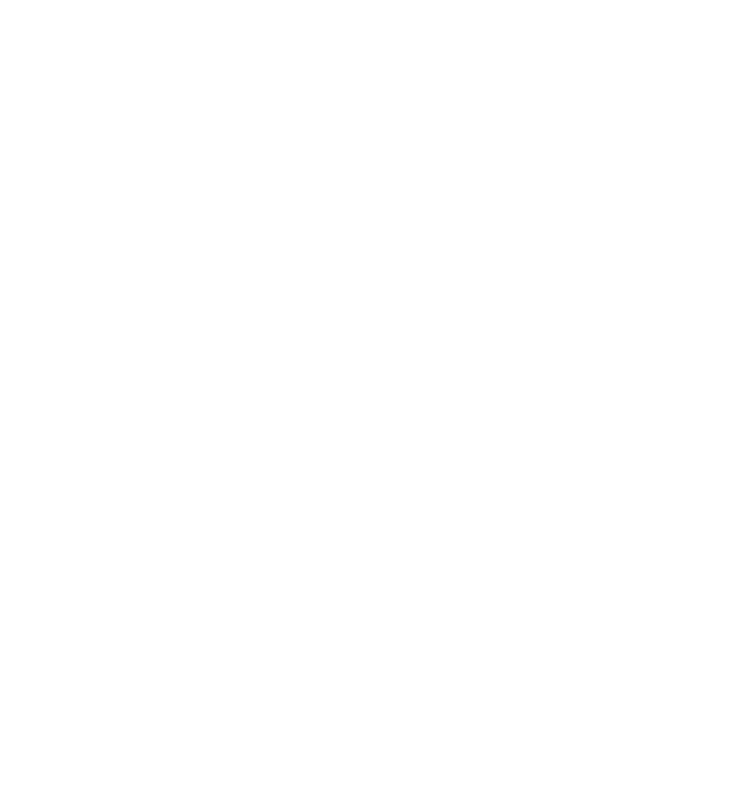
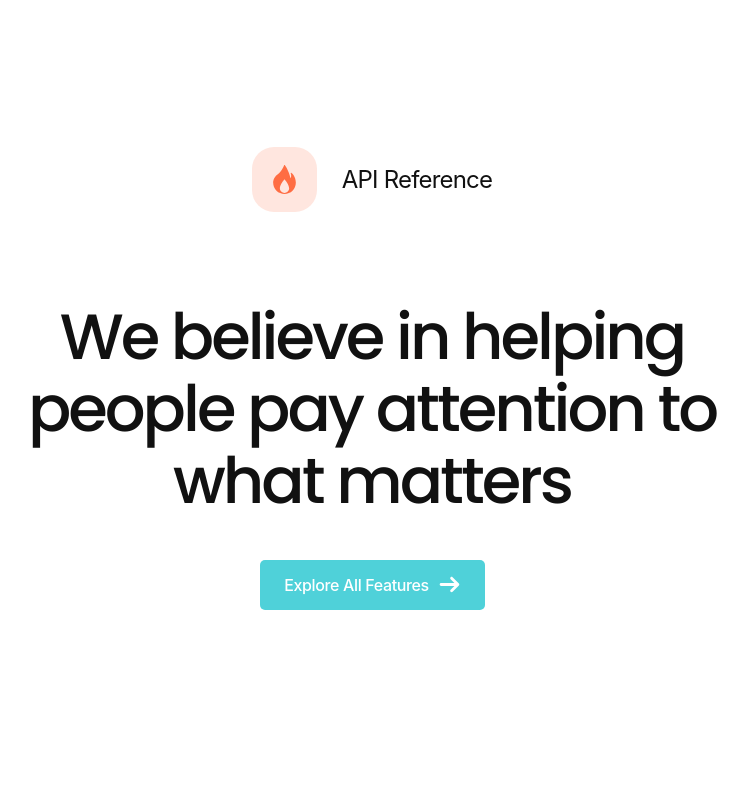
Before and after one commit to JorgeRochaA/singleton, a Vue app: page / in a window 1280 px wide. Shown: the part 2780-3580 px from the top of the page, without its empty margins (268-1016 px from the left). Before the commit the page ends 2902 px from the top, so only its background shows below. Built offline with nearby package versions, Linux system fonts and the light colour scheme.

Commit message:
add features part 2

```diff
--- a/src/components/Features.vue
+++ b/src/components/Features.vue
@@ -1,5 +1,7 @@
 <script setup>
 import Card from "../shared/components/Card.vue";
+
+import { getImageUrl } from "../utils/utils";
 
 const cardsData = [
   {
@@ -64,6 +66,33 @@
       Figma. You can even sync designs from your cloud storage!
     </h3>
     <button>Explore All Features</button>
+    <div class="explore-all-features-container">
+      <img :src="getImageUrl('img/features/tennisplayer.svg')" alt="" />
+      <div class="explore-all-features-data">
+        <div class="features-data">
+          <div class="rectangle">
+            <img src="../assets/img/features/flame.svg" alt="" />
+          </div>
+          <p>API Reference</p>
+        </div>
+        <h3>We believe in helping people pay attention to what matters</h3>
+        <button>
+          Explore All Features
+          <svg
+            fill="#fff"
+            width="800px"
+            height="800px"
+            viewBox="0 0 15 15"
+            xmlns="http://www.w3.org/2000/svg"
+            id="arrow"
+          >
+            <path
+              d="M8.29289 2.29289C8.68342 1.90237 9.31658 1.90237 9.70711 2.29289L14.2071 6.79289C14.5976 7.18342 14.5976 7.81658 14.2071 8.20711L9.70711 12.7071C9.31658 13.0976 8.68342 13.0976 8.29289 12.7071C7.90237 12.3166 7.90237 11.6834 8.29289 11.2929L11 8.5H1.5C0.947715 8.5 0.5 8.05228 0.5 7.5C0.5 6.94772 0.947715 6.5 1.5 6.5H11L8.29289 3.70711C7.90237 3.31658 7.90237 2.68342 8.29289 2.29289Z"
+            />
+          </svg>
+        </button>
+      </div>
+    </div>
   </div>
 </template>
 <style scoped lang="scss">
@@ -101,7 +130,7 @@
     max-width: 90vw;
     color: #b8b8b8;
     text-align: center;
-    font-family: Poppins;
+    font-family: "Poppins", sans-serif;
     font-size: 22px;
     font-style: normal;
     font-weight: 400;
@@ -131,6 +160,77 @@
       transform: scale(1.1);
     }
   }
+
+  .explore-all-features-container {
+    display: flex;
+    img {
+      height: fit-content;
+      max-width: 90%;
+    }
+    .explore-all-features-data {
+      display: flex;
+      flex-direction: column;
+      margin-left: 93.16px;
+      .features-data {
+        display: flex;
+        align-items: center;
+        justify-content: flex-start;
+        .rectangle {
+          display: grid;
+          place-items: center;
+          width: 65px;
+          height: 65px;
+          flex-shrink: 0;
+          border-radius: 22px;
+          background: #ffe6df;
+          img {
+            width: 32.5px;
+            height: 32.5px;
+            flex-shrink: 0;
+          }
+        }
+        p {
+          width: 301px;
+          color: #111;
+          font-size: 24px;
+          font-style: normal;
+          font-weight: 400;
+          line-height: 45px; /* 187.5% */
+          letter-spacing: -0.8px;
+          text-align: left;
+          margin-left: 26px;
+        }
+      }
+
+      h3 {
+        width: 485px;
+        color: #111;
+        font-family: "Poppins", sans-serif;
+        font-size: 64px;
+        font-style: normal;
+        font-weight: 400;
+        line-height: 72px; /* 112.5% */
+        letter-spacing: -3px;
+        text-align: left;
+      }
+      button {
+        display: flex;
+        align-items: center;
+        justify-content: center;
+        width: 225px;
+        height: 50px;
+        flex-shrink: 0;
+        &:hover svg {
+          fill: #4fd1d9;
+        }
+        svg {
+          height: 21px;
+          width: 21px;
+          margin-left: 10px;
+        }
+      }
+    }
+  }
 }
 
 @media screen and (max-width: 1155px) {
@@ -150,4 +250,38 @@
     }
   }
 }
+
+@media screen and (max-width: 1375px) {
+  .features-container {
+    .explore-all-features-container {
+      flex-direction: column-reverse;
+      align-items: center;
+      width: 80%;
+      img {
+        height: fit-content;
+        max-width: 80%;
+      }
+      .explore-all-features-data {
+        flex-direction: column;
+        align-items: center;
+        width: 100%;
+        margin-left: 0;
+        .features-data {
+          justify-content: center;
+          padding: 25px;
+          gap: 25px;
+          p {
+            width: fit-content;
+            margin: 0;
+          }
+        }
+
+        h3 {
+          text-align: center;
+          width: 85%;
+        }
+      }
+    }
+  }
+}
 </style>
```
Also changed, not shown: src/assets/img/features/tennisplayer.svg (added).
